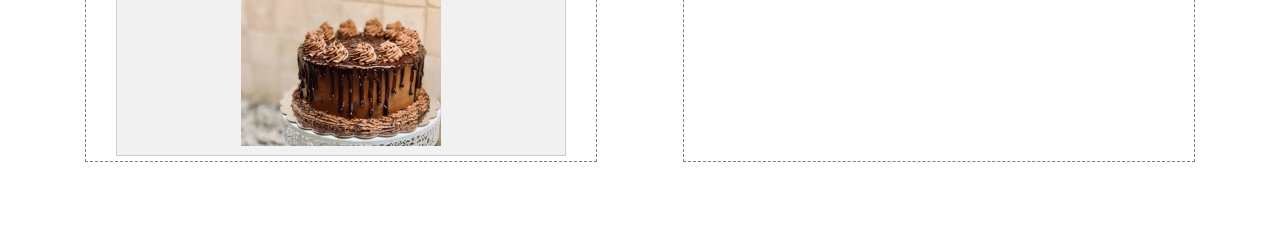
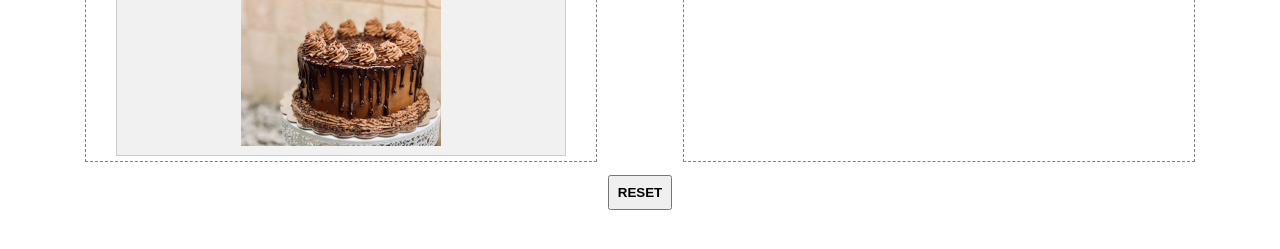
Before and after one commit to HabibMollah/drag-n-drop, a plain HTML site: page index.html in a window 1280 px wide. Shown: the part 485-734 px from the top of the page. Drawn offline with Linux system fonts and the light colour scheme.

Commit message:
add reset button

```diff
--- a/index.html
+++ b/index.html
@@ -41,7 +41,7 @@
         <ul></ul>
       </div>
     </div>
-
+    <button class="reset" onclick="resetPage()">RESET</button>
     <script src="index.js"></script>
   </body>
 </html>
```
